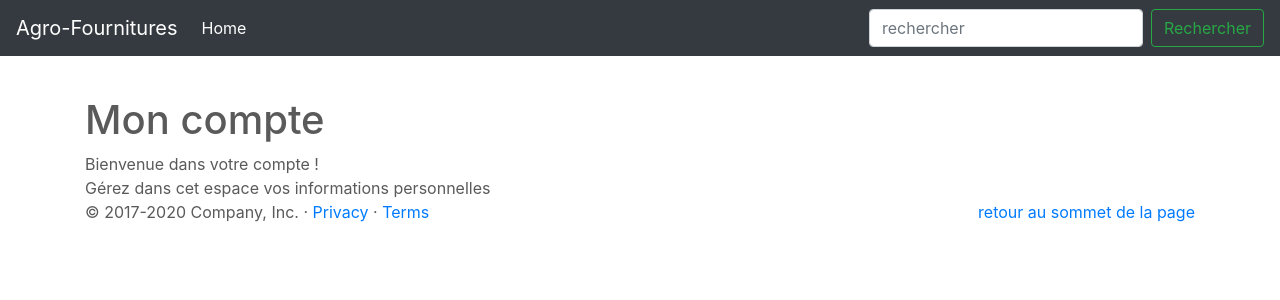
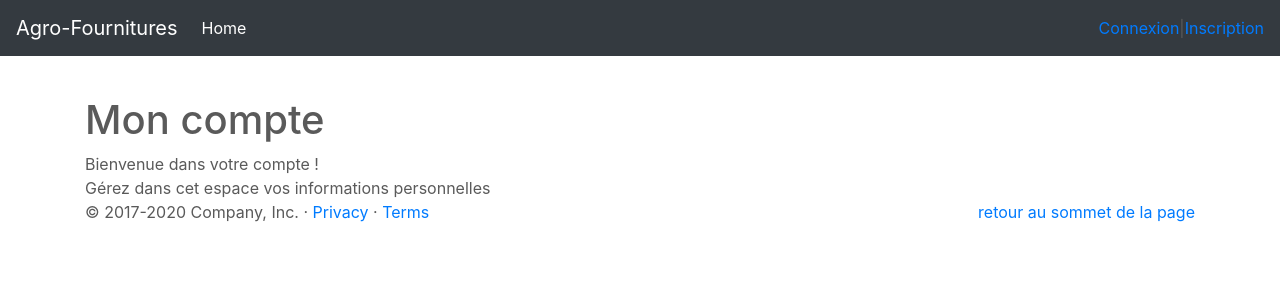
Before and after one commit to Boennec/agri-fournitures, a Symfony app: template templates/account/index.html.twig in a window 1280 px wide. Shown: the top 300 px of the page. Run offline with Twig, Linux system fonts and the light colour scheme; the template is opened without the code that fills it, so the values that code supplies are empty; some libraries are stand-ins or nearby versions.

Commit message:
path for login+logout+account

```diff
--- a/src/Controller/SecurityController.php
+++ b/src/Controller/SecurityController.php
@@ -14,8 +14,8 @@ class SecurityController extends AbstractController
      */
     public function login(AuthenticationUtils $authenticationUtils): Response
     {
-        // if ($this->getUser()) {
-        //     return $this->redirectToRoute('target_path');
+        if ($this->getUser()) {
+            return $this->redirectToRoute('account');
         // }
 
         // get the login error if there is one
--- a/templates/base.html.twig
+++ b/templates/base.html.twig
@@ -48,10 +48,12 @@
 							</a>
 						</li>
 					</ul>
-					<form class="form-inline mt-2 mt-md-0">
-						<input class="form-control mr-sm-2" type="text" placeholder="rechercher" aria-label="Search">
-						<button class="btn btn-outline-success my-2 my-sm-0" type="submit">Rechercher</button>
-					</form>
+					{% if app.user %}
+					<a href="{{ path('account')}}">Mon compte</a> | <a href="{{ path('app_logout') }}">Déconnexion</a>
+					{% else %}
+					<a href="{{ path('app_login') }}">Connexion</a> | <a href="{{ path('register') }}">Inscription</a>
+
+					{% endif %}
 				</div>
 			</nav>
 		</header>
```
